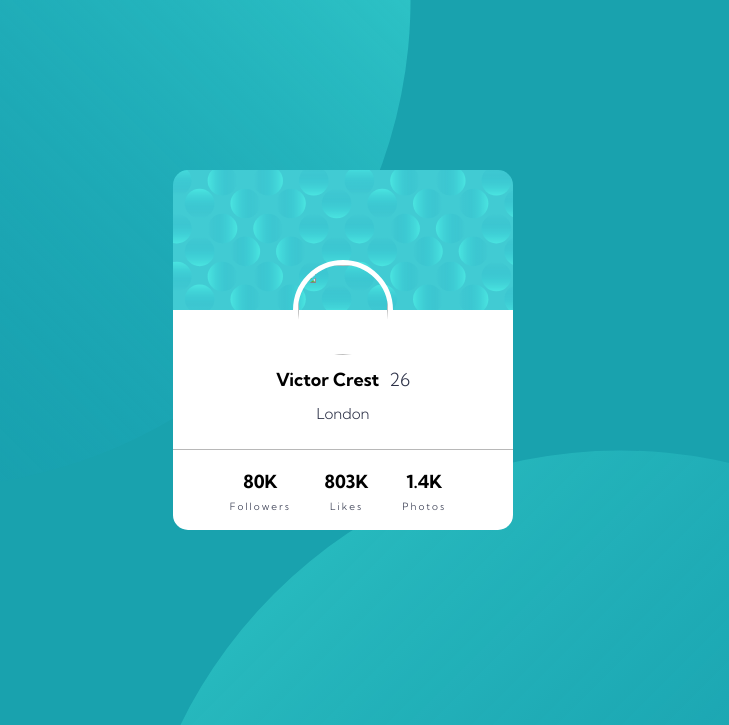
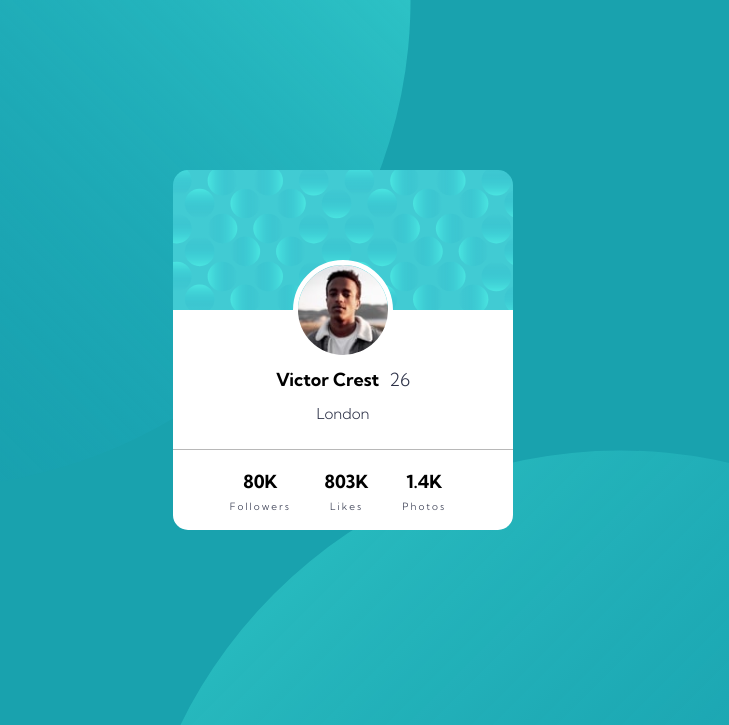
Before and after one commit to rakks1/Profile-Card-Component, a plain HTML site: page index.html in a window 1280 px wide. Shown: the top 725 px of the page, without its empty margins (297-1026 px from the left). Drawn offline with Linux system fonts and the light colour scheme; a web font is replaced by a local one.

Commit message:
Update index.html

```diff
--- a/index.html
+++ b/index.html
@@ -22,7 +22,7 @@
 
   <div class="box">
         <div class="box1">
-              <img class="victorimg" src="../profile-card-component-main/images/image-victor.jpg">
+              <img class="victorimg" src="../images/image-victor.jpg">
               <p class="name"><span id="txt1">Victor Crest</span><span id="txt2">26</span><br><span id="txt3">London</span></p>
               <div class="box2">
                 <div class="details">
```
